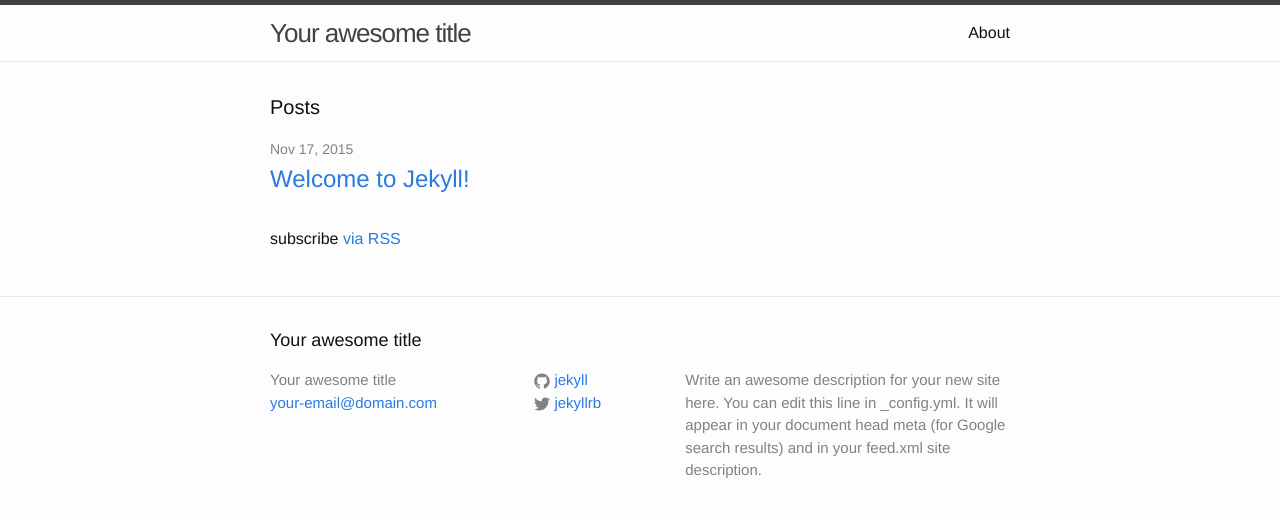
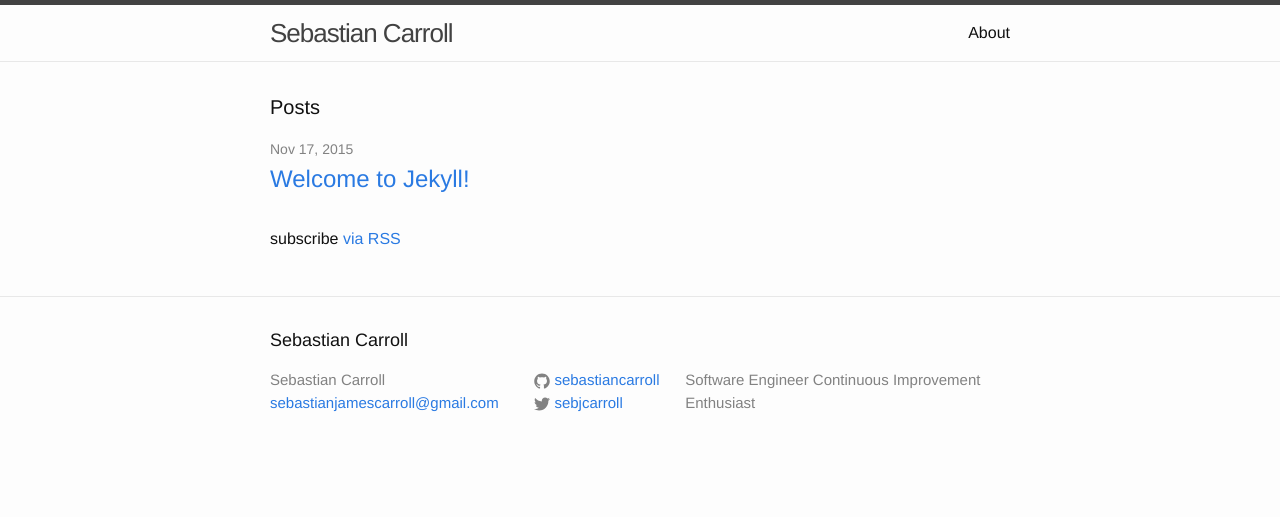
Before and after one commit to SebastianCarroll/sebastiancarroll.github.io, a Jekyll site: the page built from index.html, in a window 1280 px wide. Shown: the top 517 px of the page. Built offline with Jekyll 4.4.1, drawn with Linux system fonts in a browser that asks for light colours.

Commit message:
Updated config info

```diff
--- a/_config.yml
+++ b/_config.yml
@@ -1,14 +1,13 @@
 # Site settings
-title: Your awesome title
-email: your-email@domain.com
+title: Sebastian Carroll
+email: sebastianjamescarroll@gmail.com
 description: > # this means to ignore newlines until "baseurl:"
-  Write an awesome description for your new site here. You can edit this
-  line in _config.yml. It will appear in your document head meta (for
-  Google search results) and in your feed.xml site description.
+  Software Engineer
+  Continuous Improvement Enthusiast
 baseurl: "" # the subpath of your site, e.g. /blog/
-url: "http://yourdomain.com" # the base hostname & protocol for your site
-twitter_username: jekyllrb
-github_username:  jekyll
+url: "http://sebastiancarroll.github.io" # the base hostname & protocol for your site
+twitter_username: sebjcarroll
+github_username:  sebastiancarroll
 
 # Build settings
 markdown: kramdown
```
